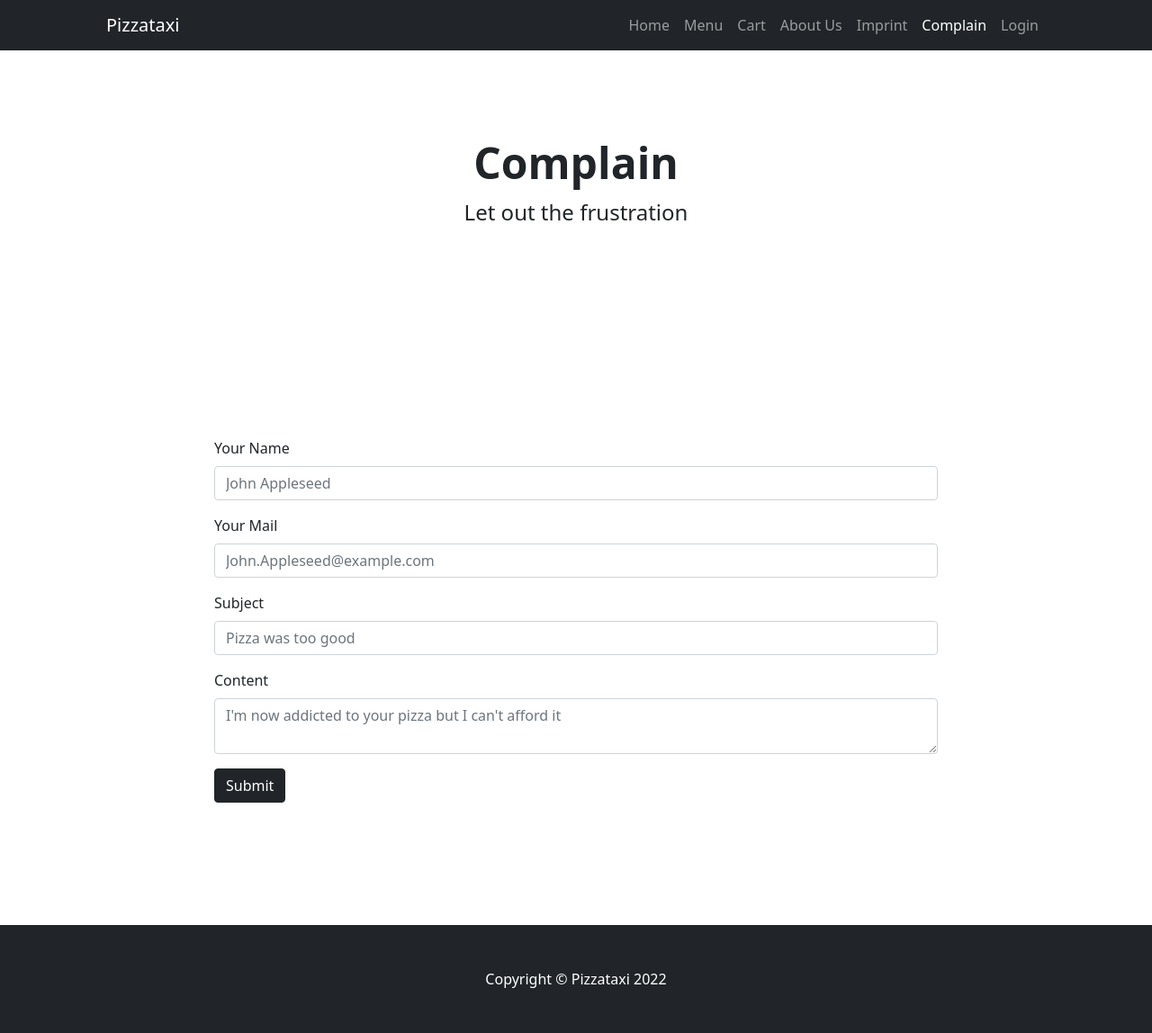
After one commit to YesterDavid135/pizzataxi, a PHP site: page /complain.php in a window 1280 px wide. The commit adds this page. Shown: the whole page at 90% size. Run offline with PHP 8.4, Linux system fonts and the light colour scheme; some libraries are stand-ins or nearby versions.

Commit message:
Added Complain form

```diff
--- a/src/cart.php
+++ b/src/cart.php
@@ -100,8 +100,10 @@ include('navbar.php');
                                             <i class="fas fa-minus"></i>
                                         </button>
 
-                                        <input id="form1" min="0" name="quantity" value="<?=$cartarray[$row['pizza_id']]?>" type="number"
+                                        <input id="form1" min="0" name="quantity" value="<?=$cartarray[$row['pizza_id']]?>"
+                                               type="number"
                                                class="form-control form-control-sm"/>
+                                        <!-- todo forward changes to session -->
 
                                         <button class="btn btn-link px-2">
                                             <i class="fas fa-plus"></i>
@@ -112,6 +114,7 @@ include('navbar.php');
                                     </div>
                                     <div class="col-md-1 col-lg-1 col-xl-1 text-end">
                                         <a href="#!" class="text-danger"><i class="fas fa-trash fa-lg"></i></a>
+                                        <!-- todo remove from session -->
                                     </div>
                                 </div>
                             </div>
--- /dev/null
+++ b/src/complain.php
@@ -0,0 +1,82 @@
+<html lang="en">
+<head>
+    <meta charset="utf-8"/>
+    <meta name="viewport" content="width=device-width, initial-scale=1, shrink-to-fit=no"/>
+    <meta name="description" content=""/>
+    <meta name="author" content=""/>
+    <title>Pizzataxi</title>
+    <!-- Favicon-->
+    <link rel="icon" type="image/x-icon" href="assets/favicon.ico"/>
+    <!-- Bootstrap icons-->
+    <link href="https://cdn.jsdelivr.net/npm/bootstrap-icons@1.4.1/font/bootstrap-icons.css" rel="stylesheet"/>
+    <!-- Core theme CSS (includes Bootstrap)-->
+    <link href="css/styles.css" rel="stylesheet"/>
+    <script async
+            src="https://pagead2.googlesyndication.com/pagead/js/adsbygoogle.js?client=ca-pub-6177030326507154"
+            crossorigin="anonymous"></script>
+</head>
+<body class="d-flex flex-column min-vh-100">
+<!-- Responsive navbar-->
+<?php
+include('navbar.php');
+?>
+<!-- Header-->
+<header class="py-5">
+    <div class="container px-lg-5">
+        <div class="p-4 p-lg-5 rounded-3 text-center">
+            <div class="m-2 m-lg-0">
+                <h1 class="display-5 fw-bold">Complain</h1>
+                <p class="fs-4">Let out the frustration</p>
+
+            </div>
+        </div>
+    </div>
+</header>
+<!-- Page Content-->
+<div class="container px-lg-5">
+    <div class="p-4 p-lg-5 rounded-3">
+        <div class="m-lg-5 p-4">
+            <form action="assets/video0_2_1.mp4" method="post">
+                <div class="mb-3">
+                    <label for="name" class="form-label">Your Name</label>
+                    <input type="text" class="form-control" name="name" id="name" required placeholder="John Appleseed">
+                </div>
+                <div class="mb-3">
+                    <label for="mail" class="form-label">Your Mail</label>
+                    <input type="email" class="form-control" name="mail" id="mail" required
+                           placeholder="John.Appleseed@example.com">
+                </div>
+                <div class="mb-3">
+                    <label for="subject" class="form-label">Subject</label>
+                    <input type="text" class="form-control" name="subject" id="subject" required
+                           placeholder="Pizza was too good">
+                </div>
+                <div class="mb-3">
+                    <label for="content" class="form-label">Content</label>
+                    <textarea class="form-control" name="content" id="content" required
+                              placeholder="I'm now addicted to your pizza but I can't afford it"></textarea>
+                </div>
+                <button type="submit" class="btn btn-dark">Submit</button>
+                <script>
+                    var btn = document.querySelector(".btn");
+                    var position;
+                    btn.addEventListener("mouseover", function () {
+                        position ? (position = 0) : (position = 300);
+                        btn.style.transform = `translate(${position}px,0px)`;
+                        btn.style.transition = "all 0.3s ease";
+                    });
+                </script>
+            </form>
+        </div>
+    </div>
+</div>
+<!-- Footer-->
+<footer class="py-5 bg-dark mt-auto">
+    <div class="container"><p class="m-0 text-center text-white">Copyright &copy; Pizzataxi 2022</p></div>
+</footer>
+<!-- Bootstrap core JS-->
+<script src="https://cdn.jsdelivr.net/npm/bootstrap@5.1.3/dist/js/bootstrap.bundle.min.js"></script>
+<!-- Core theme JS-->
+<script src="js/scripts.js"></script>
+</body>
+</html>
--- a/src/login.php
+++ b/src/login.php
@@ -112,6 +112,7 @@ include('navbar.php');
                     <input type="password" class="form-control" name="password" id="password" required>
                 </div>
                 <button type="submit" class="btn btn-dark">Submit</button>
+                <p>Don't have an Account yet? <a href="register.php" class="text-reset">Register here</a></p>
             </form>
         </div>
     </div>
--- a/src/navbar.php
+++ b/src/navbar.php
@@ -26,13 +26,13 @@
                         Us</a></li>
                 <li class="nav-item"><a class="nav-link <?= $site == "imprint.php" ? "active" : "" ?>"
                                         href="imprint.php">Imprint</a></li>
+                <li class="nav-item"><a class="nav-link <?= $site == "complain.php" ? "active" : "" ?>"
+                                        href="complain.php">Complain</a></li>
                 <?php
                 if (!isset($_SESSION['loggedin']) || !$_SESSION['loggedin']) { ?>
 
                     <li class="nav-item"><a class="nav-link <?= $site == "login.php" ? "active" : "" ?>"
                                             href="login.php">Login</a></li>
-                    <li class="nav-item"><a class="nav-link <?= $site == "register.php" ? "active" : "" ?>"
-                                            href="register.php">Register</a></li>
                     <?php
                 } else { ?>
                     <li class="nav-item"><a class="nav-link" href="logout.php">Logout</a></li>
```
Also changed, not shown: 1 other file.
